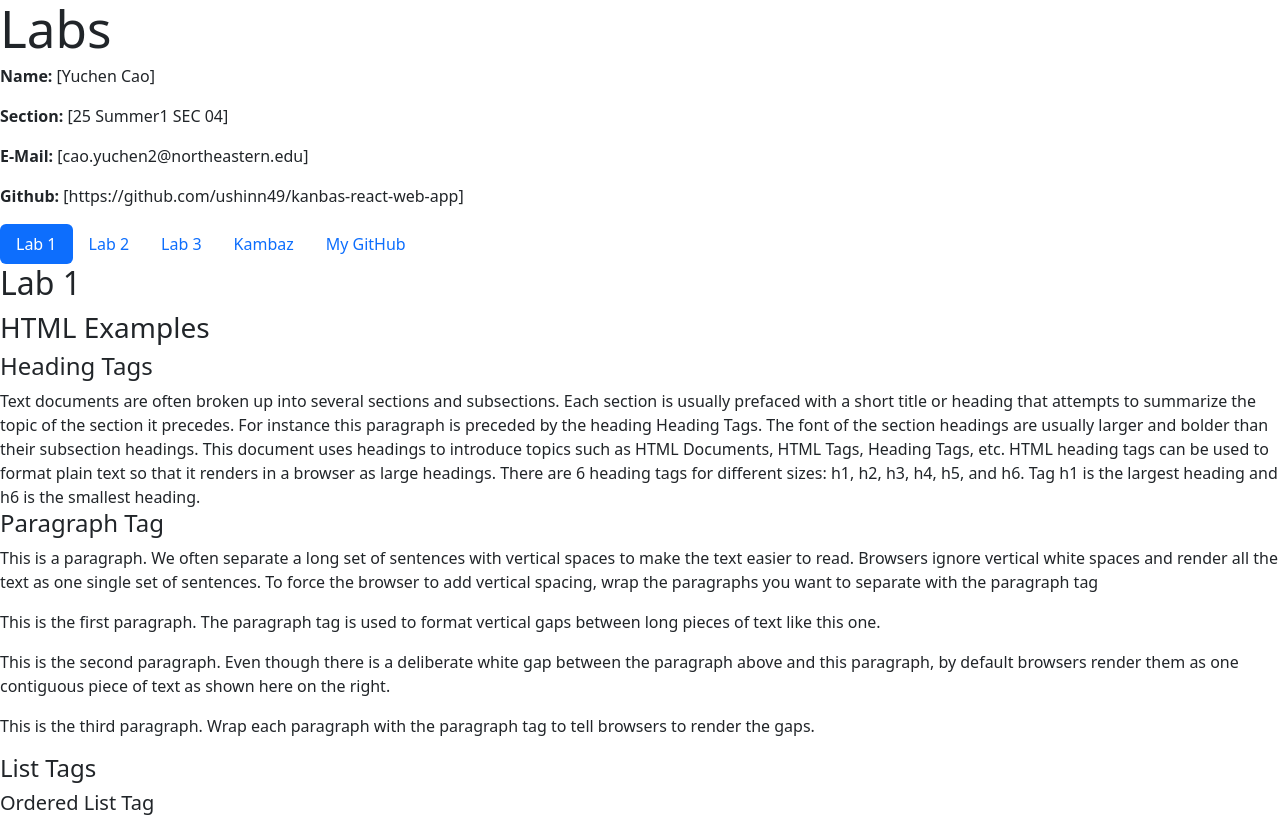
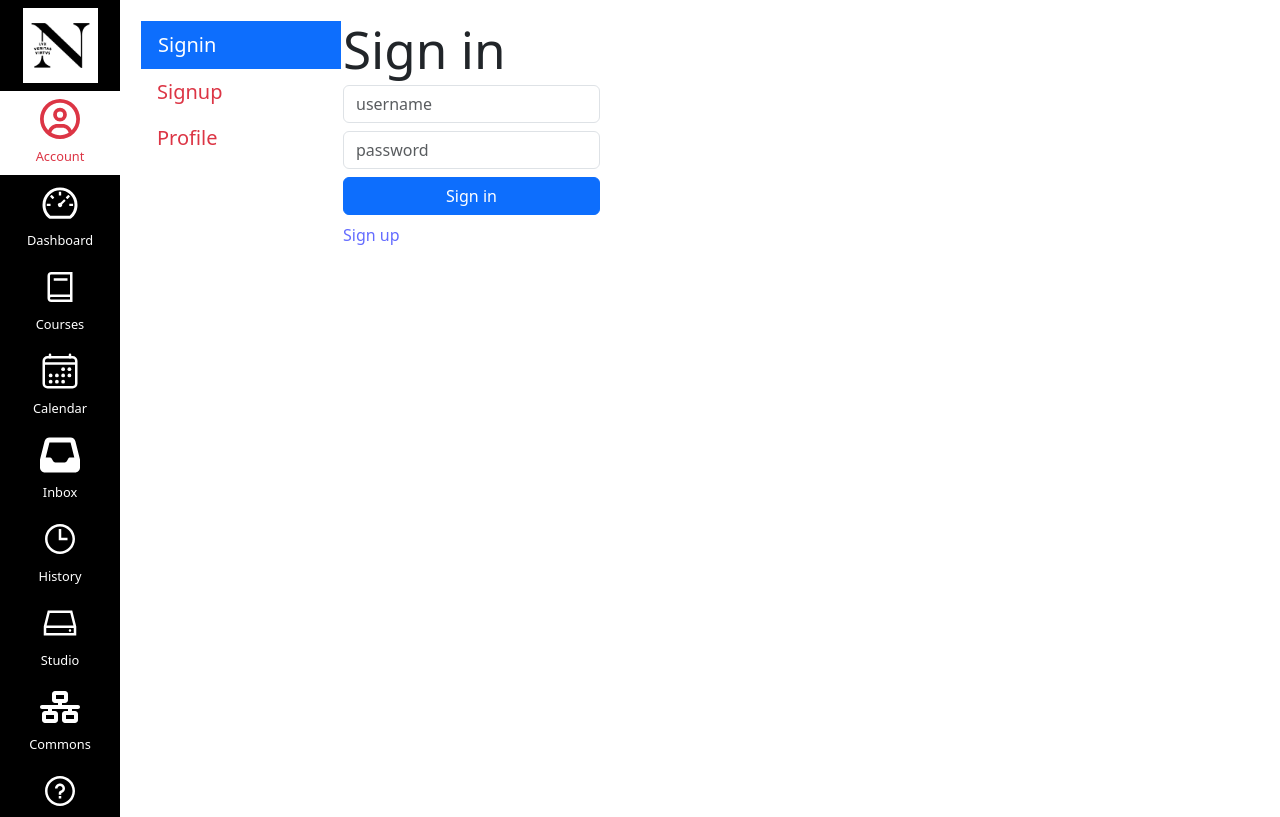
Before and after one commit to ushinn49/kanbas-react-web-app, a React app: page /#/Kambaz/Account/Signin in a window 1280 px wide. Before the commit this address led to /Labs/Lab1. Shown: the top 817 px of the page. Built offline with nearby package versions, Linux system fonts and the light colour scheme; the HTML template or start-up script is replaced by a standard one.

Commit message:
modify assignments

```diff
--- a/src/App.tsx
+++ b/src/App.tsx
@@ -1,17 +1,16 @@
-import { BrowserRouter as Router, Routes, Route, Navigate } from "react-router-dom";
 import Labs from "./Labs";
+import { HashRouter, Route, Routes, Navigate } from "react-router-dom";
 import Kambaz from "./Kambaz";
 
-function App() {
-  return (
-    <Router>
-      <Routes>
-        <Route path="/" element={<Navigate to="/Labs" />} />
-        <Route path="/Labs/*" element={<Labs />} />
-        <Route path="/Kambaz/*" element={<Kambaz />} />
-      </Routes>
-    </Router>
-  );
-}
+export default function App() {
+return (
+<HashRouter>
+<div>
+<Routes>
+<Route path="/" element={<Navigate to="Kambaz" />} />
+<Route path="/Labs/*" element={<Labs />} />
+<Route path="/Kambaz/*" element={<Kambaz />} />
 
-export default App;
+</Routes>
+</div>
+</HashRouter> );}
--- a/src/Kambaz/Database/assignments.json
+++ b/src/Kambaz/Database/assignments.json
@@ -1,11 +1,92 @@
 [
-  { "_id": "A101", "title": "Propulsion Assignment", "course": "RS101" },
-  { "_id": "A102", "title": "Combustion Analysis", "course": "RS101" },
-  { "_id": "A103", "title": "Nozzle Design Project", "course": "RS101" },
-  { "_id": "A201", "title": "Aerodynamics Quiz", "course": "RS102" },
-  { "_id": "A202", "title": "Flow Analysis", "course": "RS102" },
-  { "_id": "A203", "title": "Heating Analysis", "course": "RS102" },
-  { "_id": "A301", "title": "Structural Design Task", "course": "RS103" },
-  { "_id": "A302", "title": "Orbital Calculations", "course": "RS103" },
-  { "_id": "A303", "title": "Systems Engineering Exam", "course": "RS103" }
+  {
+    "_id": "A101",
+    "title": "Propulsion Assignment",
+    "course": "RS101",
+    "description": "Detailed analysis of rocket propulsion systems. Covers Chapters 1-3.",
+    "points": 100,
+    "dueDate": "2024-10-15T23:59",
+    "availableDate": "2024-09-01T00:00",
+    "untilDate": "2024-10-15T23:59"
+  },
+  {
+    "_id": "A102",
+    "title": "Combustion Analysis",
+    "course": "RS101",
+    "description": "Report on combustion chamber efficiency and alternative fuels.",
+    "points": 150,
+    "dueDate": "2024-11-01T23:59",
+    "availableDate": "2024-10-16T00:00",
+    "untilDate": "2024-11-01T23:59"
+  },
+  {
+    "_id": "A103",
+    "title": "Nozzle Design Project",
+    "course": "RS101",
+    "description": "Design and simulate a de Laval nozzle for optimal performance.",
+    "points": 200,
+    "dueDate": "2024-11-20T23:59",
+    "availableDate": "2024-11-02T00:00",
+    "untilDate": "2024-11-20T23:59"
+  },
+  {
+    "_id": "A201",
+    "title": "Aerodynamics Quiz",
+    "course": "RS102",
+    "description": "Quiz covering fundamental aerodynamic principles.",
+    "points": 50,
+    "dueDate": "2024-09-30T23:59",
+    "availableDate": "2024-09-20T00:00",
+    "untilDate": "2024-09-30T23:59"
+  },
+  {
+    "_id": "A202",
+    "title": "Flow Analysis",
+    "course": "RS102",
+    "description": "Computational fluid dynamics (CFD) analysis of an airfoil.",
+    "points": 120,
+    "dueDate": "2024-10-25T23:59",
+    "availableDate": "2024-10-01T00:00",
+    "untilDate": "2024-10-25T23:59"
+  },
+  {
+    "_id": "A203",
+    "title": "Heating Analysis",
+    "course": "RS102",
+    "description": "Analysis of aerodynamic heating on hypersonic vehicles.",
+    "points": 130,
+    "dueDate": "2024-11-15T23:59",
+    "availableDate": "2024-10-26T00:00",
+    "untilDate": "2024-11-15T23:59"
+  },
+  {
+    "_id": "A301",
+    "title": "Structural Design Task",
+    "course": "RS103",
+    "description": "Design task focusing on the structural integrity of a spacecraft component.",
+    "points": 100,
+    "dueDate": "2024-10-10T23:59",
+    "availableDate": "2024-09-15T00:00",
+    "untilDate": "2024-10-10T23:59"
+  },
+  {
+    "_id": "A302",
+    "title": "Orbital Calculations",
+    "course": "RS103",
+    "description": "Perform and document orbital mechanics calculations for a given satellite.",
+    "points": 110,
+    "dueDate": "2024-11-05T23:59",
+    "availableDate": "2024-10-11T00:00",
+    "untilDate": "2024-11-05T23:59"
+  },
+  {
+    "_id": "A303",
+    "title": "Systems Engineering Exam",
+    "course": "RS103",
+    "description": "Comprehensive exam covering systems engineering principles in aerospace.",
+    "points": 250,
+    "dueDate": "2024-12-01T23:59",
+    "availableDate": "2024-11-06T00:00",
+    "untilDate": "2024-12-01T23:59"
+  }
 ]
```
